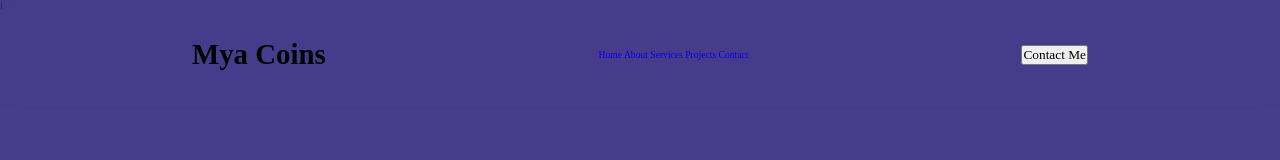
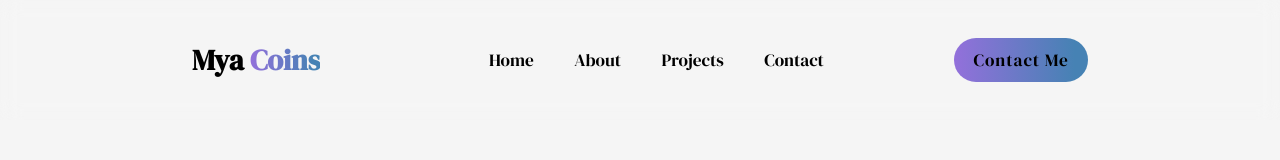
Before and after one commit to mjc-28/mc-personal-website, a plain HTML site: page index.html in a window 1280 px wide. Drawn offline with nearby package versions, Linux system fonts and the light colour scheme.

Commit message:
creating everything to do with navBar

```diff
--- a/index.html
+++ b/index.html
@@ -1,10 +1,19 @@
-i<!doctype html>
+<!doctype html>
 <html lang="en">
   <head>
     <meta charset="UTF-8" />
     <meta name="viewport" content="width=device-width, initial-scale=1.0" />
     <title>Mya's Portfolio</title>
     <link rel="stylesheet" href="style.css" />
+
+    <!--font family-->
+    <link rel="preconnect" href="https://fonts.googleapis.com" />
+    <link rel="preconnect" href="https://fonts.gstatic.com" crossorigin />
+    <link
+      href="https://fonts.googleapis.com/css2?family=DM+Serif+Display:ital@0;1&display=swap"
+      rel="stylesheet"
+    />
+
     <link
       rel="stylesheet"
       href="https://unpkg.com/boxicons@2.1.4/css/boxicons.min.css"
@@ -18,13 +27,13 @@ i<!doctype html>
       <i class="bx bx-menu" id="menuIcon"></i>
       <nav class="navBar">
         <a href="#home">Home</a>
+        <!--#about: maybe take inspo from video with skills in a button style-->
         <a href="#about">About</a>
-        <a href="#services">Services</a>
         <a href="#projects">Projects</a>
         <a href="#contact">Contact</a>
       </nav>
 
-      <button class="gradient-btn">Contact Me</button>
+      <button class="gradientButton">Contact Me</button>
     </header>
 
     <scrip src="script.js"></scrip>
--- a/style.css
+++ b/style.css
@@ -5,15 +5,15 @@
   box-sizing: border-box;
   text-decoration: none;
   scroll-behavior: smooth;
-  font-family: "Poppins";
+  font-family: "DM Serif Display", serif;
 }
 
 /*setting colors that will be used frequently*/
 :root {
-  --bg-color: darkslateblue;
-  --second-bg-color: lightslategray;
+  --bg-color: whitesmoke;
+  --second-bg-color: lightgray;
   --text-color: black;
-  --main-color: darkorchid;
+  --main-color: mediumpurple;
 }
 
 html {
@@ -33,7 +33,7 @@ body {
   left: 0;
   padding: 4rem 15%; /*using rem for when user changes to perferred text size (accessibility); 4rem is 4 x root font size (default: 16px)*/
   /*used for the bg effect*/
-  background: rgba(71, 61, 139, 0.3);
+  background: rgba(245, 245, 245, 0.3);
   backdrop-filter: blur(10px);
   /*putting space btwn the elements*/
   display: flex;
@@ -54,4 +54,54 @@ body {
   font-weight: 800;
   /*to show the user that the logo is clickable*/
   cursor: pointer;
+  transition: 0.3s ease-in-out;
 }
+/*when hover over logo it will appear slightly bigger*/
+.logo:hover {
+  transform: scale(1.1);
+}
+
+/*createing gradient effect for span*/
+span {
+  /* 270deg: basically means grad goes from left to right
+    1st color: ending color
+    2nd color: starting color
+  */
+  background: linear-gradient(270deg, steelblue 10%, var(--main-color) 100%);
+  /*clip text to the background*/
+  background-clip: text;
+  /*make it invis to see through text*/
+  color: transparent;
+}
+
+.navBar a {
+  font-size: 1.8rem;
+  color: var(--text-color);
+  margin-left: 4rem;
+  font-weight: 500;
+  transition: 0.3 ease-in-out;
+  /*creating an underline effect*/
+  border-bottom: 3px solid transparent;
+}
+.navBar a:hover {
+  color: var(--main-color);
+  border-bottom: 3px solid var(--main-color);
+}
+
+.gradientButton {
+  font-size: 1.8rem;
+  padding: 1rem /*top/bottom*/ 2rem /*left/right*/;
+  border-radius: 4rem;
+  background: linear-gradient(270deg, steelblue 10%, var(--main-color) 100%);
+  letter-spacing: 1px;
+  cursor: pointer;
+  transition: 0.3s ease-in-out;
+  color: var(--text-color);
+  border: none;
+  /*nowrap: needed when viewport gets smaller letters/words wont wrap to next line*/
+  text-wrap: nowrap;
+}
+
+.gradientButton:hover {
+  transform: scale(1.1);
+}
```
